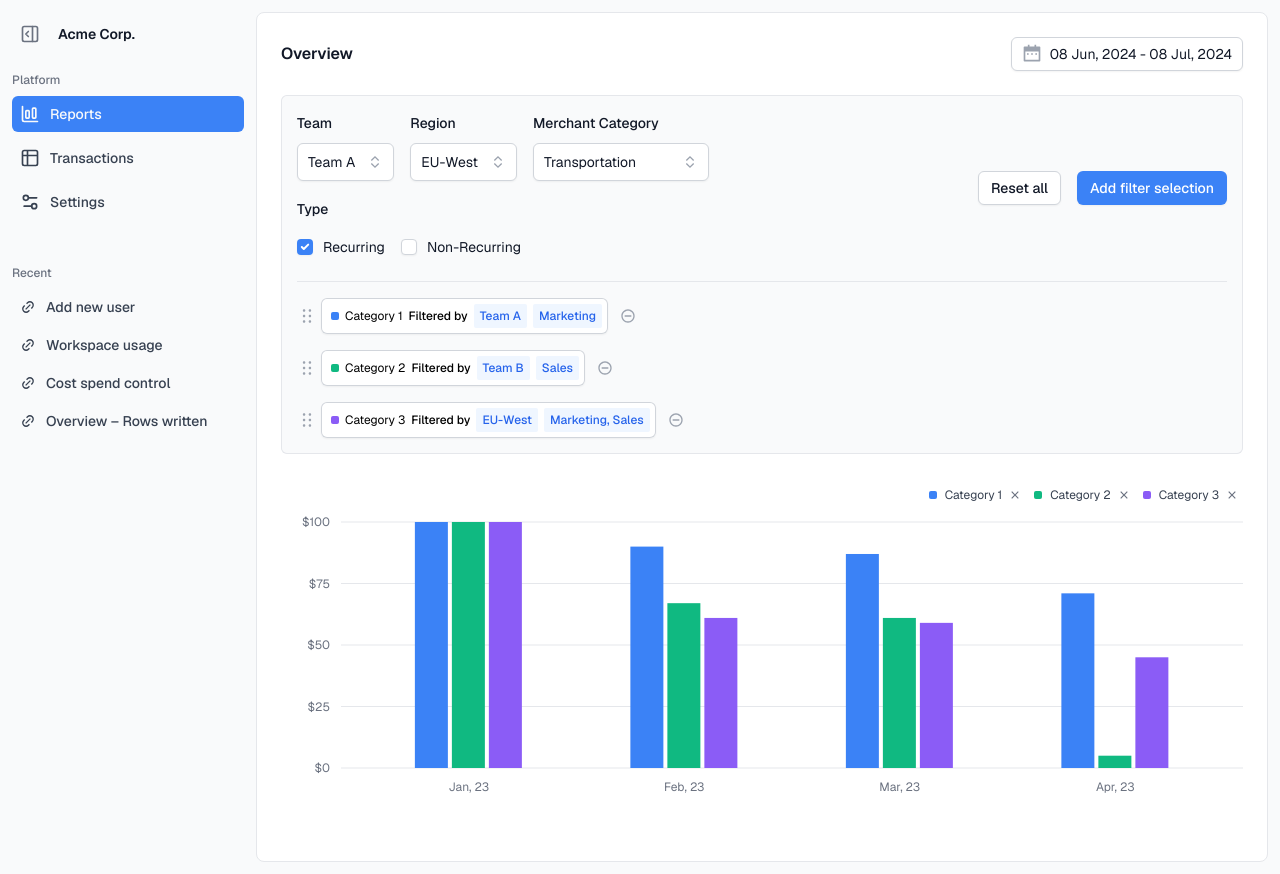
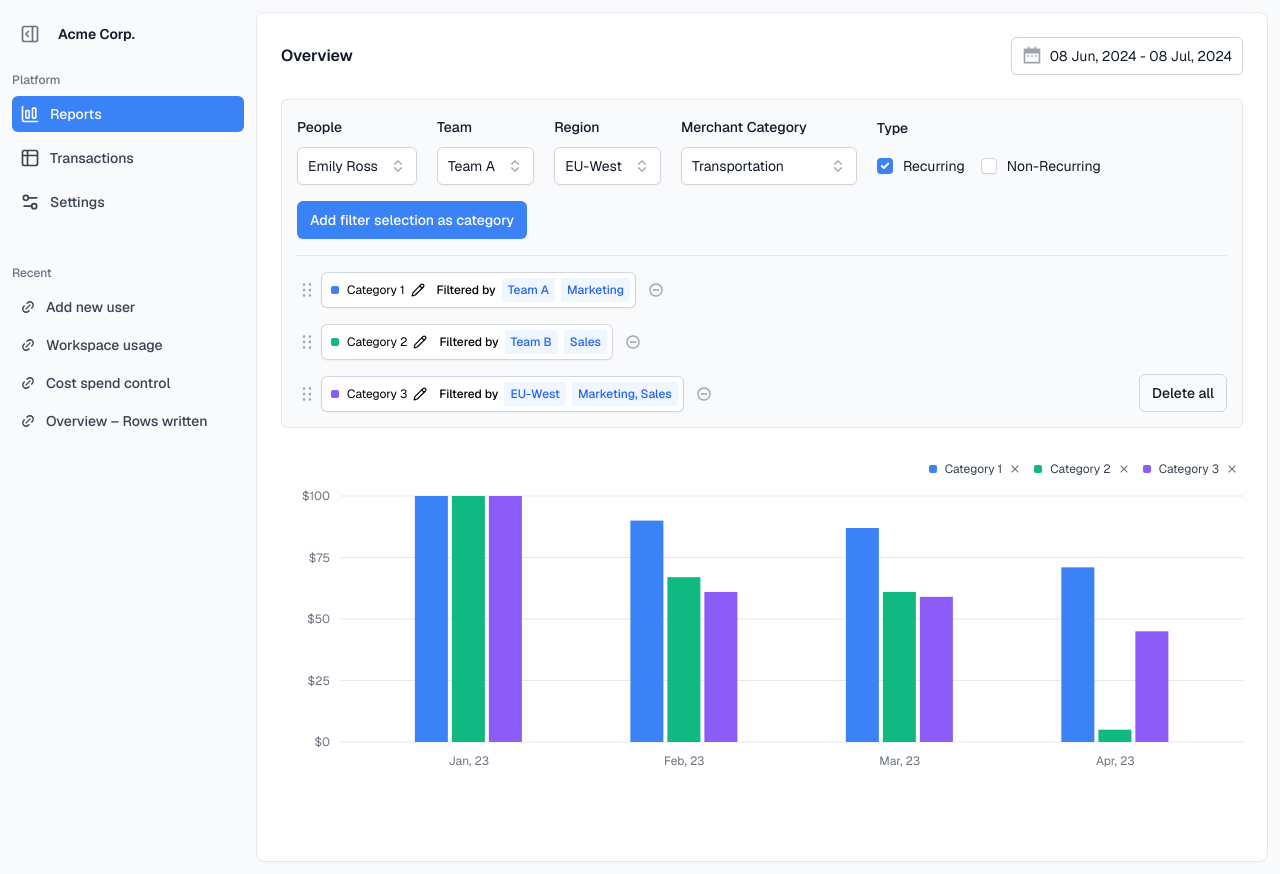
Before and after one commit to tremorlabs/template-insights, a Next.js app: page /reports in a window 1280 px wide. Built offline with nearby package versions, Linux system fonts and the light colour scheme.

Commit message:
add: iteration saturday

```diff
--- a/src/app/reports/page.tsx
+++ b/src/app/reports/page.tsx
@@ -17,6 +17,22 @@ import {
 import { categories } from "@/data/data"
 
 import { RiDraggable, RiIndeterminateCircleLine } from "@remixicon/react"
+import { Pencil } from 'lucide-react';
+
+const people = [
+    {
+        value: "emily-ross",
+        label: "Emily Ross",
+    },
+    {
+        value: "mike-dudler",
+        label: "Mike Dudler",
+    },
+    {
+        value: "zhan-wathan",
+        label: "Zhan Wathan",
+    }
+]
 
 const market = [
     {
@@ -76,12 +92,13 @@ const chartdata = [
 ]
 
 
+// @CHRIS: harmonize input heights
+
 export default function Overview() {
     const [dateRange, setDateRange] = React.useState<DateRange | undefined>(
         undefined,
     )
     return (
-
         <div className="min-h-screen">
             <div className="flex items-center justify-between">
                 <h1 className="font-semibold text-gray-900 dark:text-gray-50">Overview</h1>
@@ -98,9 +115,24 @@ export default function Overview() {
                 />
             </div>
             <div className="mt-6 p-4 rounded-md bg-gray-50 ring-1 ring-inset ring-gray-200">
-                <div className="flex flex-col md:flex-row md:items-center md:justify-between gap-y-6 md:gap-x-20">
-                    <div className="flex flex-wrap items-center gap-4">
-                        <div>
+                <div className="flex flex-col gap-y-4">
+                    <div className="flex flex-wrap items-center gap-5">
+                        <div className="w-full sm:w-fit">
+                            <Label className="font-medium">People</Label>
+                            <Select defaultValue={people[0].value}>
+                                <SelectTrigger className="mt-2">
+                                    <SelectValue />
+                                </SelectTrigger>
+                                <SelectContent>
+                                    {people.map((item) => (
+                                        <SelectItem key={item.value} value={item.value}>
+                                            {item.label}
+                                        </SelectItem>
+                                    ))}
+                                </SelectContent>
+                            </Select>
+                        </div>
+                        <div className="w-full sm:w-fit">
                             <Label className="font-medium">Team</Label>
                             <Select defaultValue="team-a">
                                 <SelectTrigger className="mt-2">
@@ -115,7 +147,7 @@ export default function Overview() {
                                 </SelectContent>
                             </Select>
                         </div>
-                        <div>
+                        <div className="w-full sm:w-fit">
                             <Label className="font-medium">Region</Label>
                             <Select defaultValue="eu-west">
                                 <SelectTrigger className="mt-2">
@@ -130,10 +162,10 @@ export default function Overview() {
                                 </SelectContent>
                             </Select>
                         </div>
-                        <div>
+                        <div className="w-full sm:w-fit">
                             <Label className="font-medium">Merchant Category</Label>
                             <Select defaultValue={categories[1]}>
-                                <SelectTrigger className="mt-2 w-44">
+                                <SelectTrigger className="mt-2 sm:w-44">
                                     <SelectValue />
                                 </SelectTrigger>
                                 <SelectContent>
@@ -159,23 +191,29 @@ export default function Overview() {
                             </div>
                         </div>
                     </div>
-                    <div className="flex items-center gap-4">
-                        <Button variant="secondary" className="whitespace-nowrap w-full">Reset all</Button>
-                        <Button className="whitespace-nowrap w-full">Add filter selection</Button>
+                    <div className="flex flex-col sm:flex-row items-center gap-2">
+                        {/* <Button variant="secondary" className="whitespace-nowrap w-full sm:w-fit">Reset all</Button> */}
+                        <Button className="whitespace-nowrap w-full sm:w-fit">Add filter selection as category</Button>
                     </div>
                 </div>
                 <Divider className="my-4" />
+                <div className="flex flex-col sm:flex-row sm:items-end justify-between gap-4">
                     <div className="space-y-4">
                         <div className="flex items-center gap-3">
                             <button>
                                 <RiDraggable className="size-5 text-gray-400 shrink-0 -mr-2" aria-hidden="true" />
                             </button>
-                        <div className="pl-2.5 pr-1.5 py-1.5 bg-white text-xs inline-flex items-center gap-1.5 rounded-md ring-1 ring-inset ring-gray-300 shadow-sm">
+                            <div className="pl-2.5 pr-1.5 py-1.5 bg-white text-xs inline-flex items-center gap-3 rounded-md ring-1 ring-inset ring-gray-300 shadow-sm">
+                                <span className="flex items-center gap-x-2">
                                     <span className="size-2 bg-blue-500 rounded-sm" aria-hidden="true" />
                                     Category 1
+                                    <Pencil className="-ml-0.5 size-3.5 shrink-0" aria-hidden="true" />
+                                </span>
+                                <span className="flex items-center gap-1.5">
                                     <span className="font-medium hidden sm:block">Filtered by</span>
                                     <span className="px-1.5 py-1 rounded-sm bg-blue-50 text-blue-600 font-medium">Team A</span>
                                     <span className="px-1.5 py-1 rounded-sm bg-blue-50 text-blue-600 font-medium">Marketing</span>
+                                </span>
                             </div>
                             <button>
                                 <RiIndeterminateCircleLine className="size-4 text-gray-400 shrink-0" aria-hidden="true" />
@@ -185,12 +223,17 @@ export default function Overview() {
                             <button>
                                 <RiDraggable className="size-5 text-gray-400 shrink-0 -mr-2" aria-hidden="true" />
                             </button>
-                        <div className="pl-2.5 pr-1.5 py-1.5 bg-white text-xs inline-flex items-center gap-1.5 rounded-md ring-1 ring-inset ring-gray-300 shadow-sm">
+                            <div className="pl-2.5 pr-1.5 py-1.5 bg-white text-xs inline-flex items-center gap-3 rounded-md ring-1 ring-inset ring-gray-300 shadow-sm">
+                                <span className="flex items-center gap-x-2">
                                     <span className="size-2 bg-emerald-500 rounded-sm" aria-hidden="true" />
                                     Category 2
+                                    <Pencil className="-ml-0.5 size-3.5 shrink-0" aria-hidden="true" />
+                                </span>
+                                <span className="flex items-center gap-1.5">
                                     <span className="font-medium hidden sm:block">Filtered by</span>
                                     <span className="px-1.5 py-1 rounded-sm bg-blue-50 text-blue-600 font-medium">Team B</span>
                                     <span className="px-1.5 py-1 rounded-sm bg-blue-50 text-blue-600 font-medium">Sales</span>
+                                </span>
                             </div>
                             <button>
                                 <RiIndeterminateCircleLine className="size-4 text-gray-400 shrink-0" aria-hidden="true" />
@@ -200,17 +243,27 @@ export default function Overview() {
                             <button>
                                 <RiDraggable className="size-5 text-gray-400 shrink-0 -mr-2" aria-hidden="true" />
                             </button>
-                        <div className="pl-2.5 pr-1.5 py-1.5 bg-white text-xs inline-flex items-center gap-1.5 rounded-md ring-1 ring-inset ring-gray-300 shadow-sm">
+                            <div className="pl-2.5 pr-1.5 py-1.5 bg-white text-xs inline-flex items-center gap-3 rounded-md ring-1 ring-inset ring-gray-300 shadow-sm">
+                                <span className="flex items-center gap-x-2">
                                     <span className="size-2 bg-violet-500 rounded-sm" aria-hidden="true" />
                                     Category 3
+                                    <Pencil className="-ml-0.5 size-3.5 shrink-0" aria-hidden="true" />
+                                </span>
+                                <span className="flex items-center gap-1.5">
                                     <span className="font-medium hidden sm:block">Filtered by</span>
                                     <span className="px-1.5 py-1 rounded-sm bg-blue-50 text-blue-600 font-medium">EU-West</span>
                                     <span className="px-1.5 py-1 rounded-sm bg-blue-50 text-blue-600 font-medium">Marketing, Sales</span>
+                                </span>
                             </div>
                             <button>
                                 <RiIndeterminateCircleLine className="size-4 text-gray-400 shrink-0" aria-hidden="true" />
                             </button>
                         </div>
+                    </div>
+                    <Button variant="ghost" className="border border-gray-300 dark:border-gray-700">
+                        Delete all
+                        <span className="ml-1 flex sm:hidden">filters</span>
+                    </Button>
                 </div>
             </div>
             <BarChart
--- a/src/components/Button.tsx
+++ b/src/components/Button.tsx
@@ -10,7 +10,7 @@ import { cx, focusRing } from "@/lib/utils"
 const buttonVariants = tv({
     base: [
         // base
-        "relative inline-flex items-center justify-center rounded-md border px-3 py-1.5 text-center text-sm font-medium shadow-sm transition-all duration-100 ease-in-out",
+        "relative inline-flex items-center justify-center rounded-md border px-3 py-2 text-center text-sm font-medium shadow-sm transition-all duration-100 ease-in-out",
         // disabled
         "disabled:pointer-events-none disabled:shadow-none",
         // focus
--- a/src/components/DatePicker.tsx
+++ b/src/components/DatePicker.tsx
@@ -154,7 +154,7 @@ TimeInput.displayName = "TimeInput"
 const triggerStyles = tv({
     base: [
         // base
-        "peer flex w-full cursor-pointer appearance-none items-center gap-x-2 truncate rounded-md border px-2.5 py-1.5 shadow-sm outline-none transition-all text-sm",
+        "peer flex w-full cursor-pointer appearance-none items-center gap-x-2 truncate rounded-md border px-2.5 py-2 shadow-sm outline-none transition-all text-sm",
         // background color
         "bg-white dark:bg-gray-950 ",
         // border color
@@ -1002,7 +1002,7 @@ const RangeDatePicker = ({
                                         type="button"
                                         onClick={onApply}
                                     >
-                                        {translations?.apply ?? "Add cohort"}
+                                        {translations?.apply ?? "Apply"}
                                     </Button>
                                 </div>
                             </div>
```
Lines whose indentation alone changed are shown as unchanged.
